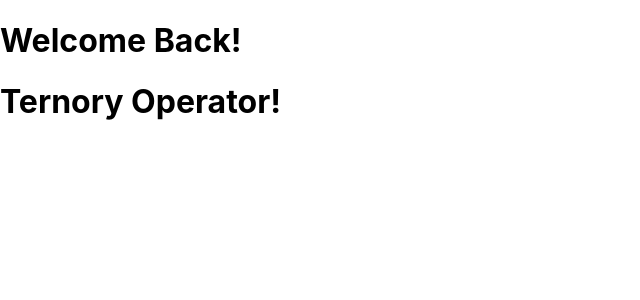
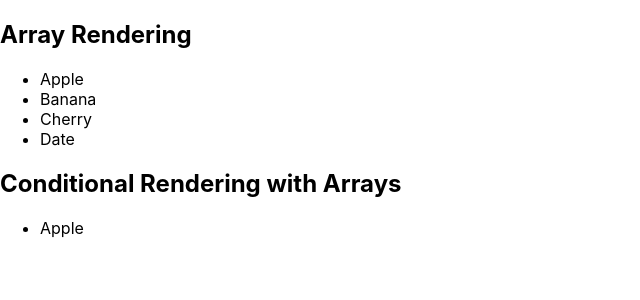
Before and after one commit to krishansharma11/30DaysOfReact, a React (Create React App) app in the folder react_course/: page / in a window 1280 px wide. Shown: the top 300 px of the page, without its empty margins (0-640 px from the left). Built offline with nearby package versions, Linux system fonts and the light colour scheme.

Commit message:
Conditional Rendering with Arrays (map)

```diff
--- a/react_course/src/App.js
+++ b/react_course/src/App.js
@@ -2,21 +2,26 @@ import './App.css';
 import React from 'react';
 
 function App() {
-  const isLoggedIn = true;
-  const isTernoryOp = true;
-
-  let content;
-  if (isLoggedIn) {
-    content = <h1>Welcome Back!</h1>;
-  } else {
-    content = <h1>Please Log In</h1>;
-  }
-
-  return <div>{content}
-    <div>
-      {isTernoryOp ? <h1>Ternory Operator!</h1> : <h1>Not a ternory operator</h1>}
-    </div>
-  </div>;
+  const items = ["Apple", "Banana", "Cherry", "Date"];
+  const filter = "A";
+  return (
+    <>
+      <h2>Array Rendering</h2>
+      <ul>
+        {items.map(item => (
+          <li key={item}>{item}</li>
+        ))}
+      </ul>
+      <h2> Conditional Rendering with Arrays</h2>
+      <ul>
+        {items
+          .filter(item => item.startsWith(filter))
+          .map(item => (
+            <li key={item}>{item}</li>
+          ))}
+      </ul>
+    </>
+  );
 }
 
 export default App;
```
Also changed, not shown: react_course/src/UserInfo.js (deleted, +0 -24 lines).
